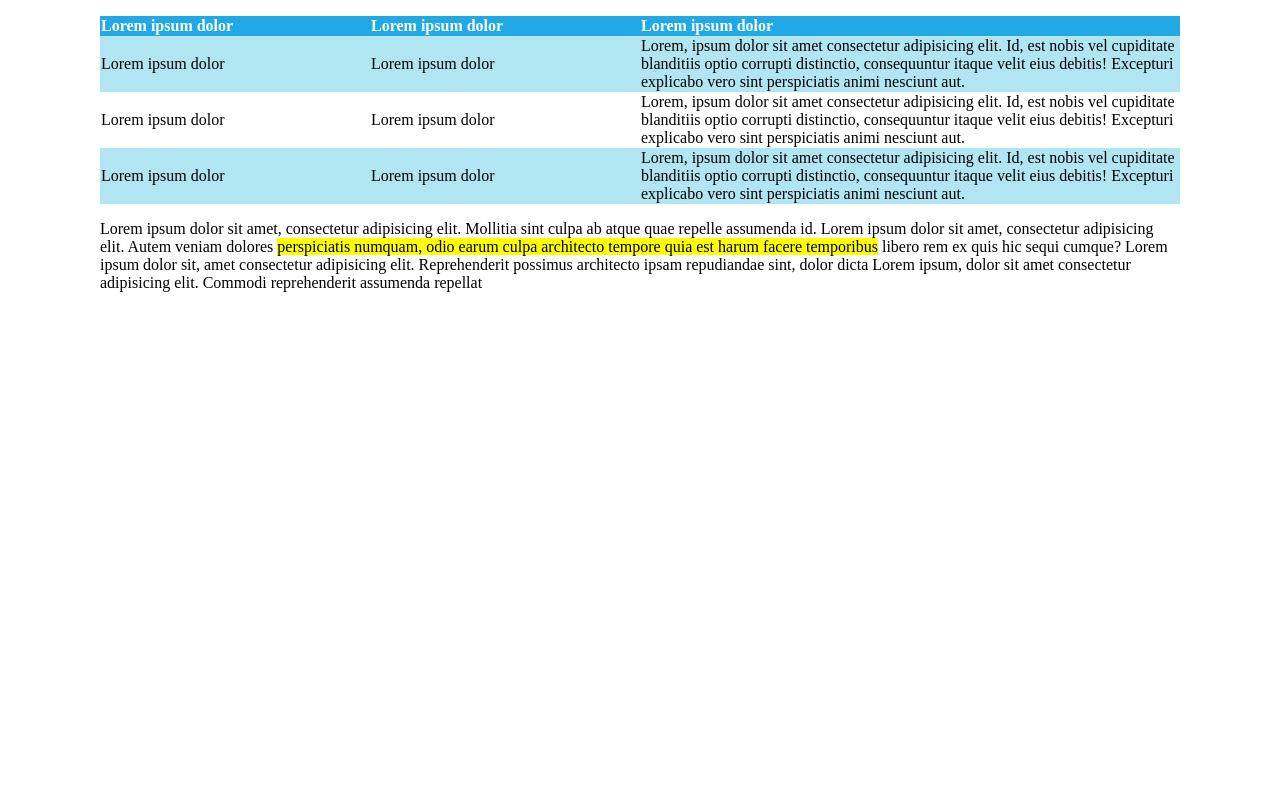
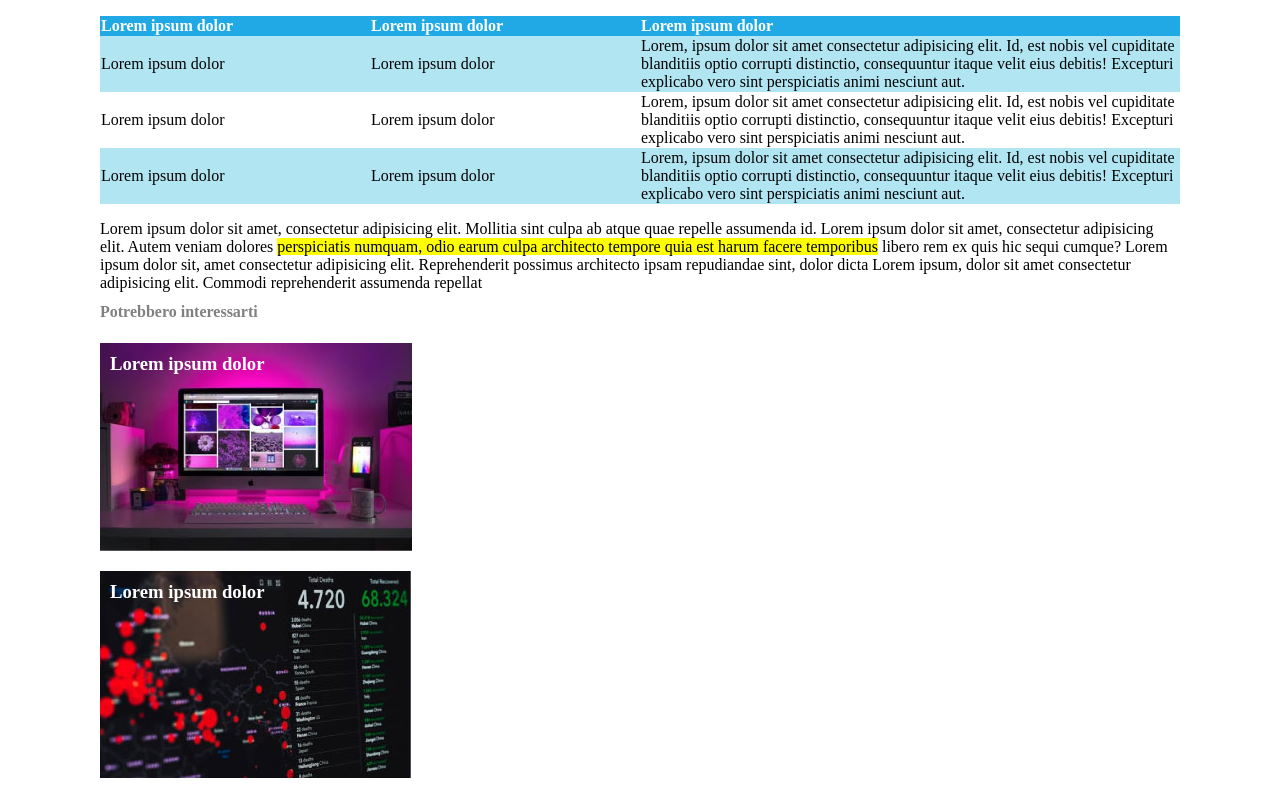
Before and after one commit to GiacomoGaudino/html-css-booleaner, a plain HTML site: page index.html in a window 1280 px wide. Shown: the part 849-1649 px from the top of the page. Before the commit the page ends 1147 px from the top, so only its background shows below. Drawn offline with Linux system fonts and the light colour scheme.

Commit message:
add footer

```diff
--- a/index.html
+++ b/index.html
@@ -92,10 +92,13 @@
                 Reprehenderit possimus architecto ipsam repudiandae sint, dolor dicta Lorem ipsum, dolor sit amet
                 consectetur adipisicing elit. Commodi reprehenderit assumenda repellat
             </p>
-
             <!--article/-->
         </main>
-        <footer></footer>
+        <footer>
+            <h4>Potrebbero interessarti</h4>
+            <h3 id="immagine-pc">Lorem ipsum dolor</h3>
+            <h3 id="immagine-grafici">Lorem ipsum dolor</h3>
+        </footer>
     </div>
 </body>
 
--- a/style.css
+++ b/style.css
@@ -8,7 +8,7 @@ body {
 }
 
 header {
-    background-color: #4da0fe;
+    background-color: #4ea0ff;
     background-image: url(./image/pattern.png);
     background-size: 400px;
     height: 100px;
@@ -34,18 +34,18 @@ h1 {
     position: relative;
     bottom: 75px;
     font-size: 19px;
-    color: #8b8b8b;
+    color: #808080;
 }
 
 strong {
-    color: #22aee7;
+    color: #3cb4e7;
 }
 
 #data {
     position: relative;
     bottom: 95px;
     font-size: 13px;
-    color: #8b8b8b;
+    color: #808080;
 }
 
 .foto-tim {
@@ -96,3 +96,27 @@ thead {
     position: relative;
     top: 10px;
 }
+
+h4 {
+    color: #808080;
+}
+
+h3 {
+    color: #FFFFFF;
+}
+
+#immagine-pc {
+    background-image: url(./image/monitor.jpg);
+    background-repeat: no-repeat;
+    height: 200px;
+    padding-left: 10px;
+    padding-top: 10px;
+}
+
+#immagine-grafici {
+    background-image: url(./image/graph.jpg);
+    background-repeat: no-repeat;
+    height: 200px;
+    padding-left: 10px;
+    padding-top: 10px;
+}
```
